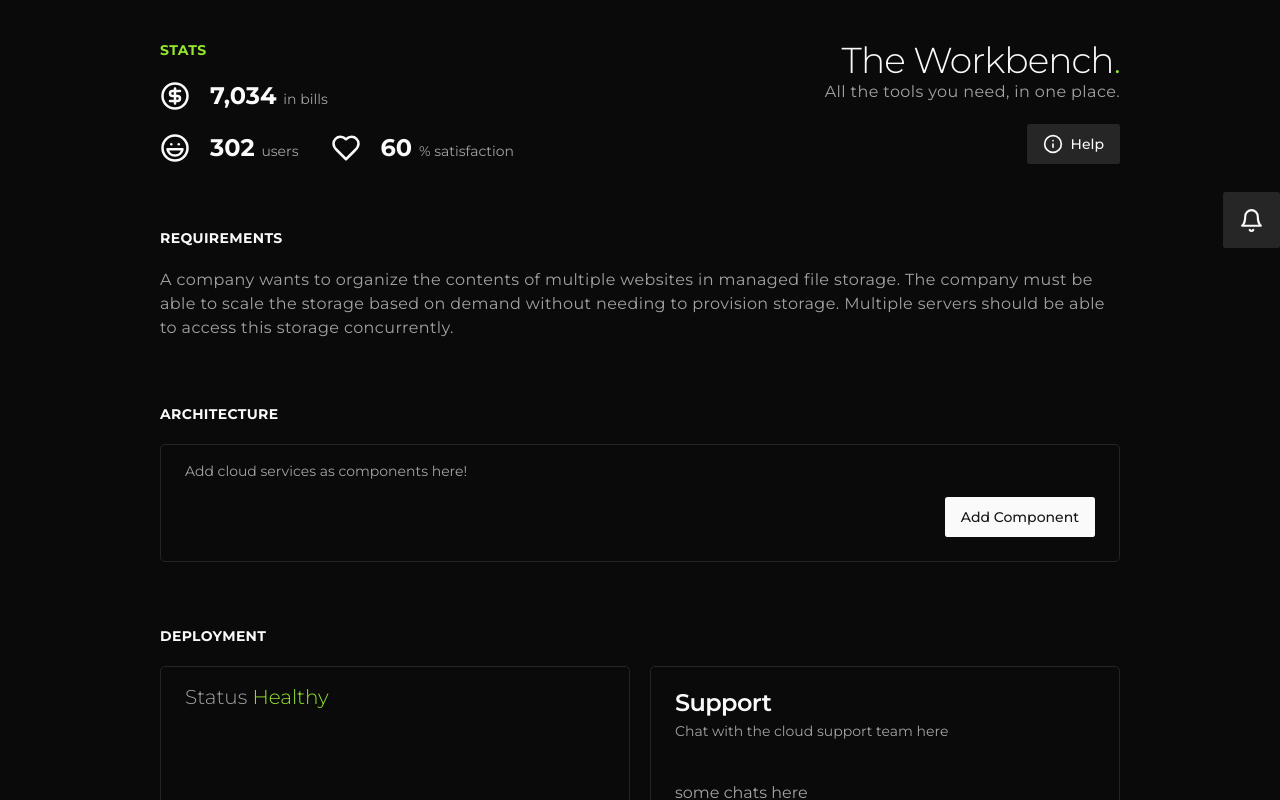
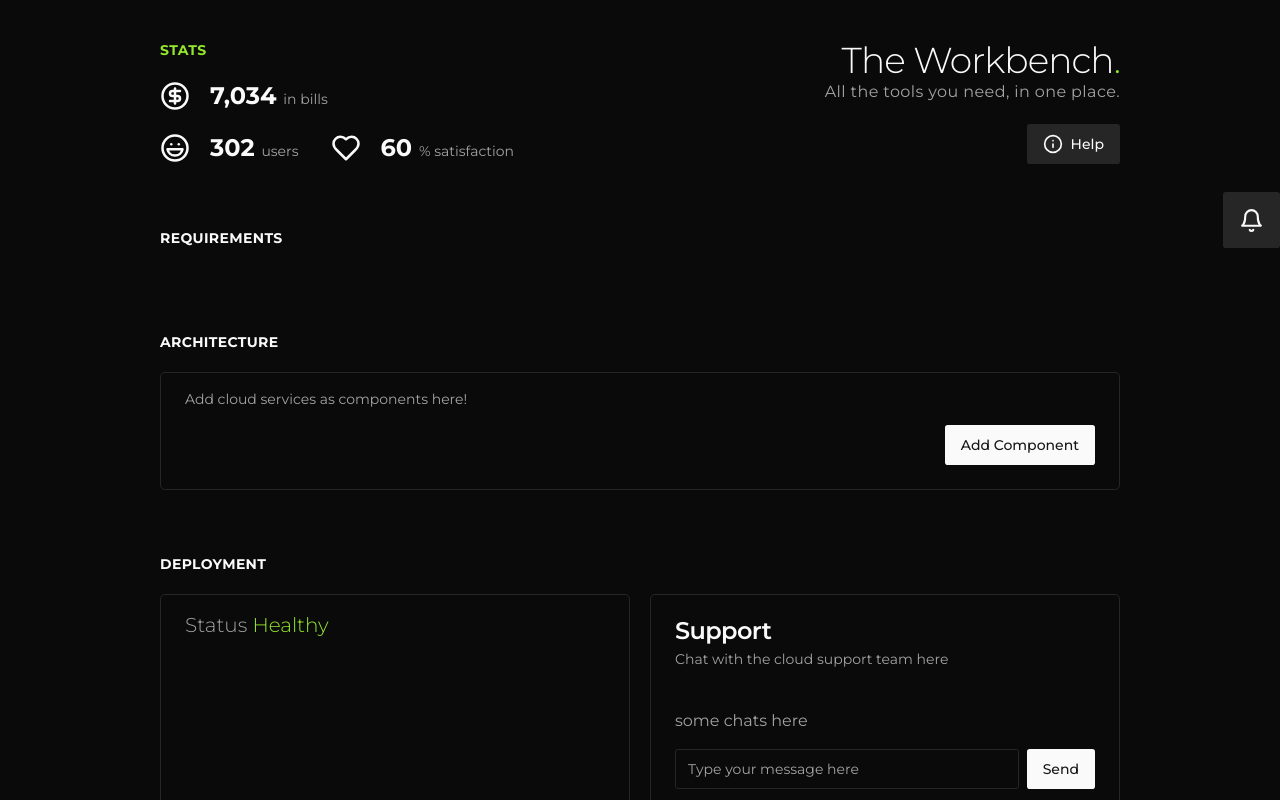
Before and after one commit to ParamBirje/noburncloud, a Next.js app in the folder apps/web/: page /workbench in a window 1280 px wide. Shown: the top 800 px of the page. Built offline with nearby package versions, Linux system fonts and the light colour scheme; no server answers.

Commit message:
Integrated requirement api with web, with jotai state management

```diff
--- a/apps/web/package.json
+++ b/apps/web/package.json
@@ -18,6 +18,7 @@
     "@repo/ui": "*",
     "class-variance-authority": "^0.7.0",
     "clsx": "^2.1.0",
+    "jotai": "^2.7.2",
     "lucide-react": "^0.363.0",
     "next": "^14.1.1",
     "next-themes": "^0.3.0",
--- a/apps/web/src/app/layout.tsx
+++ b/apps/web/src/app/layout.tsx
@@ -1,3 +1,4 @@
+import JotaiProvider from "@/components/jotai-provider";
 import "./styles.css";
 import { ThemeProvider } from "@/components/theme-provider";
 import { Montserrat } from "next/font/google";
@@ -17,6 +18,7 @@ export default function RootLayout({
       <html lang="en" suppressHydrationWarning>
         <head />
         <body className={monty.className}>
+          <JotaiProvider>
             <ThemeProvider
               attribute="class"
               defaultTheme="dark"
@@ -25,6 +27,7 @@ export default function RootLayout({
             >
               {children}
             </ThemeProvider>
+          </JotaiProvider>
         </body>
       </html>
     </>
--- a/apps/web/src/app/workbench/_components/Requirements.tsx
+++ b/apps/web/src/app/workbench/_components/Requirements.tsx
@@ -1,18 +1,32 @@
-import React from "react";
+"use client";
+
+import { log } from "@repo/logger";
+import { useAtom } from "jotai";
+import { requirementsAtom } from "../page";
+import { useEffect } from "react";
 
 export default function Requirements() {
+  const [requirements, setRequirements] = useAtom(requirementsAtom);
+
+  useEffect(() => {
+    fetch(`http://localhost:5001/requirements`, {
+      method: "GET",
+      cache: "no-store",
+    })
+      .then((res) => res.json())
+      .then((data) => {
+        setRequirements(data.text);
+      })
+      .catch((e) => log(e));
+  });
+
   return (
     <section id="requirements" className="flex flex-col gap-5">
       <h3 className="font-bold uppercase tracking-wide text-sm">
         Requirements
       </h3>
 
-      <p className=" text-muted-foreground tracking-wide">
-        A company wants to organize the contents of multiple websites in managed
-        file storage. The company must be able to scale the storage based on
-        demand without needing to provision storage. Multiple servers should be
-        able to access this storage concurrently.
-      </p>
+      <p className=" text-muted-foreground tracking-wide">{requirements}</p>
     </section>
   );
 }
--- a/apps/web/src/app/workbench/page.tsx
+++ b/apps/web/src/app/workbench/page.tsx
@@ -1,4 +1,4 @@
-import { io } from "socket.io-client";
+import { io, type Socket } from "socket.io-client";
 import { Button } from "@/components/ui/button";
 import {
   Card,
@@ -17,8 +17,12 @@ import {
 import { Bell, Info } from "lucide-react";
 import Stats from "./_components/Stats";
 import Requirements from "./_components/Requirements";
+import { atom } from "jotai";
 
-const socket = io("http://localhost:5001");
+const socket: Socket = io("http://localhost:5001");
+
+// states
+export const requirementsAtom = atom("");
 
 export default function Page() {
   return (
--- /dev/null
+++ b/apps/web/src/components/jotai-provider.tsx
@@ -0,0 +1,12 @@
+// providers.js (app directory)
+"use client";
+
+import { Provider } from "jotai";
+
+export default function JotaiProvider({
+  children,
+}: {
+  children: React.ReactNode;
+}) {
+  return <Provider>{children}</Provider>;
+}
```
Also changed, not shown: 1 other file (tests, documents, lock files or other folders). Lines whose indentation alone changed are shown as unchanged.
